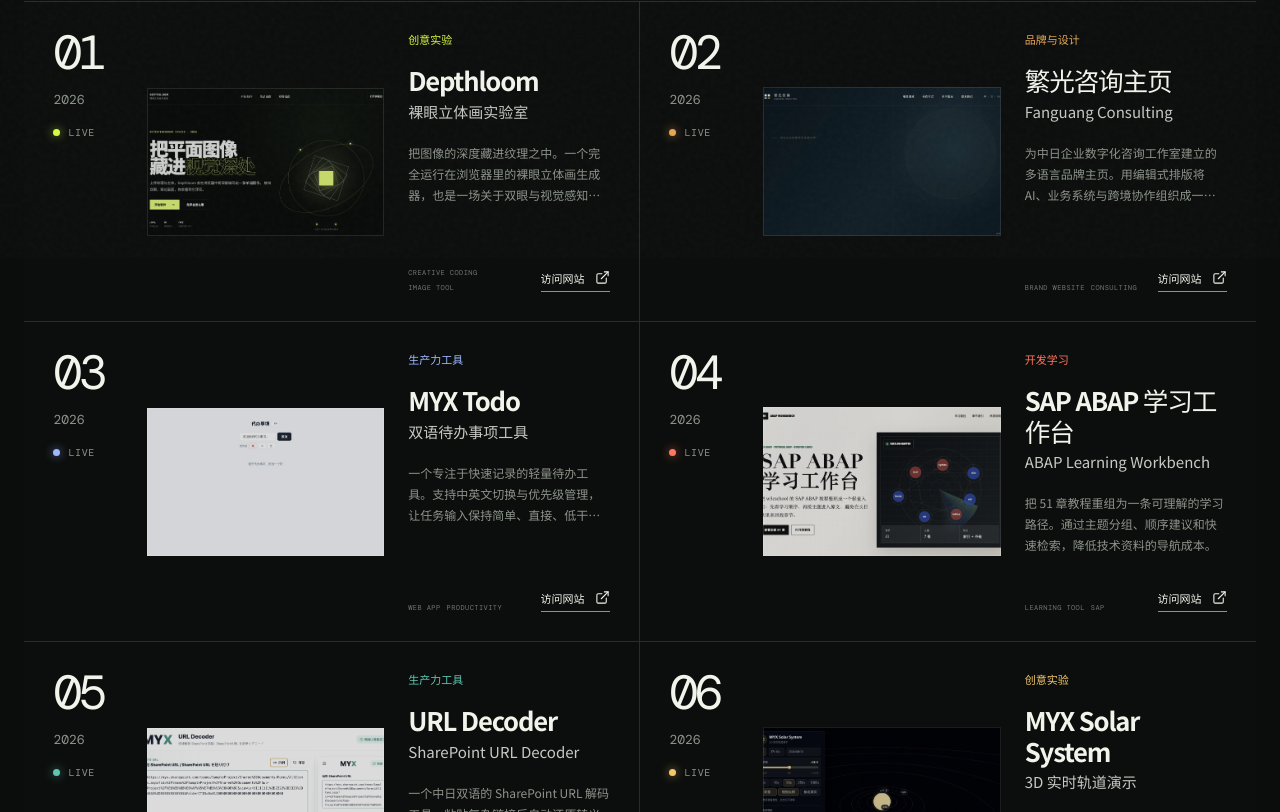
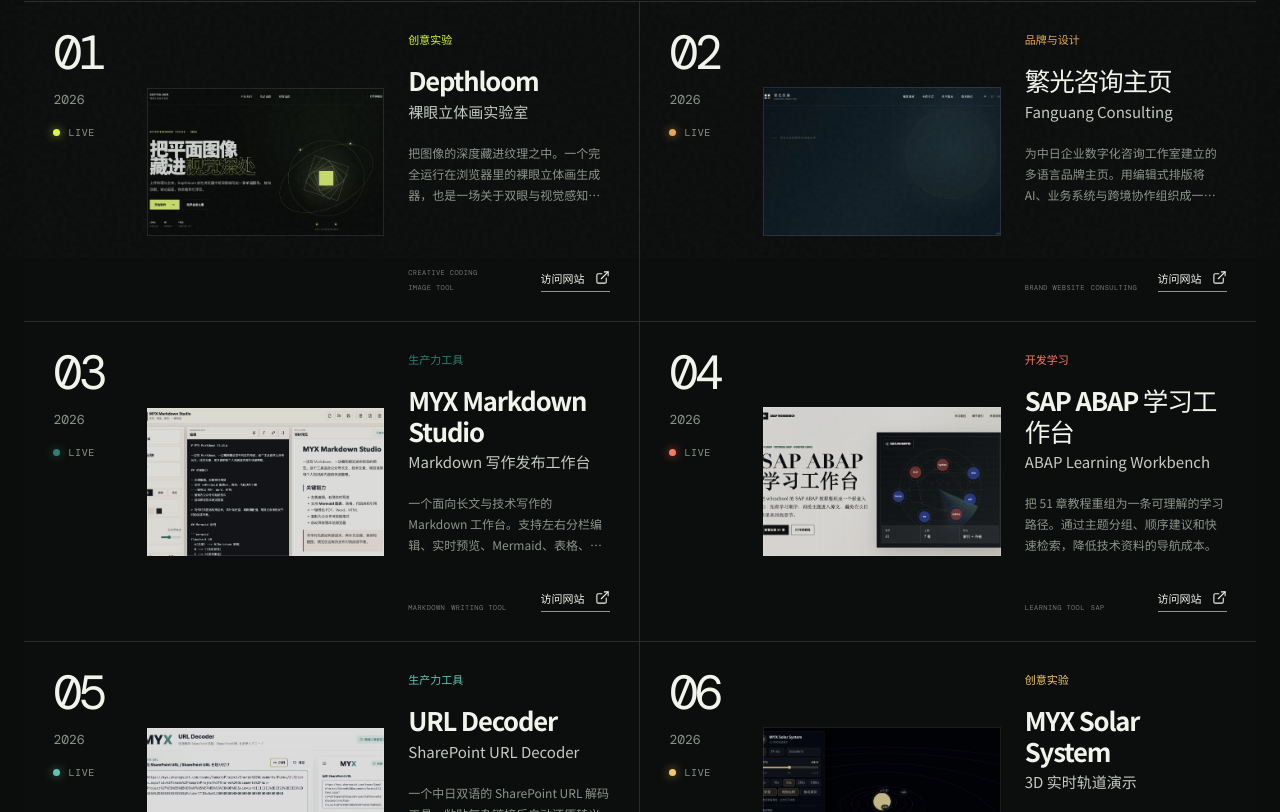
Before and after one commit to mengyuxin/myx-labs, a React (Vite) app: page / in a window 1280 px wide. Shown: the part 542-1354 px from the top of the page. Built offline with nearby package versions, Linux system fonts and the light colour scheme; a web font is replaced by a local one.

Commit message:
Replace Todo with Markdown Studio

```diff
--- a/src/data/projects.ts
+++ b/src/data/projects.ts
@@ -52,19 +52,20 @@
     imagePosition: 'center top',
   },
   {
-    id: 'todo',
+    id: 'markdown-studio',
     index: '03',
-    title: 'MYX Todo',
-    englishTitle: '双语待办事项工具',
+    title: 'MYX Markdown Studio',
+    englishTitle: 'Markdown 写作发布工作台',
     description:
-      '一个专注于快速记录的轻量待办工具。支持中英文切换与优先级管理，让任务输入保持简单、直接、低干扰。',
+      '一个面向长文与技术写作的 Markdown 工作台。支持左右分栏编辑、实时预览、Mermaid、表格、代码块、本地自动保存和 PDF、Word、HTML 导出。',
     category: 'Utility',
-    tags: ['WEB APP', 'PRODUCTIVITY', 'UI EXPERIMENT'],
+    tags: ['MARKDOWN', 'WRITING TOOL', 'EXPORT'],
     year: '2026',
     status: 'LIVE',
-    url: 'https://myx-todo.netlify.app',
-    image: '/projects/todo.jpg',
-    accent: '#9eb8ff',
+    url: 'https://myx-markdown.netlify.app',
+    image: '/projects/markdown-studio.jpg',
+    accent: '#2f7f72',
+    imagePosition: 'center top',
   },
   {
     id: 'abap',
```
Also changed, not shown: public/projects/markdown-studio.jpg (added), public/projects/todo.jpg (deleted).
